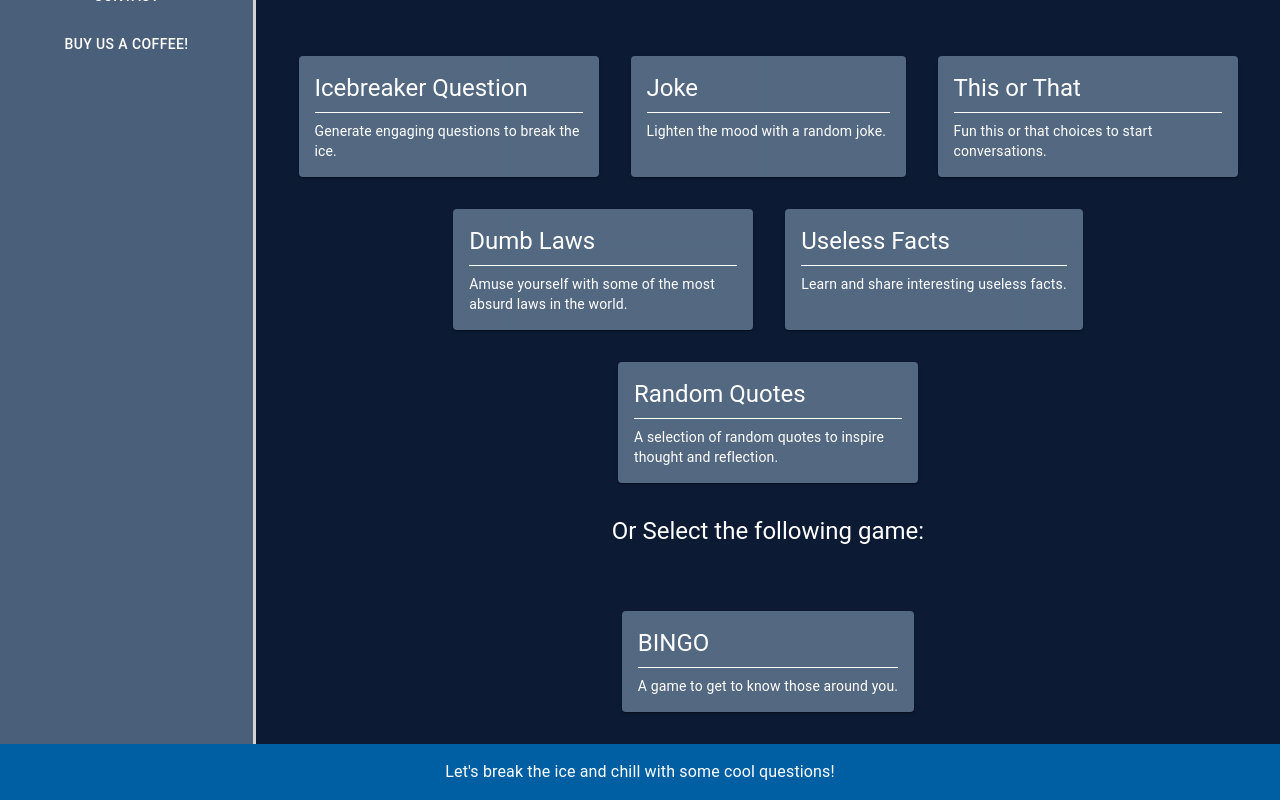
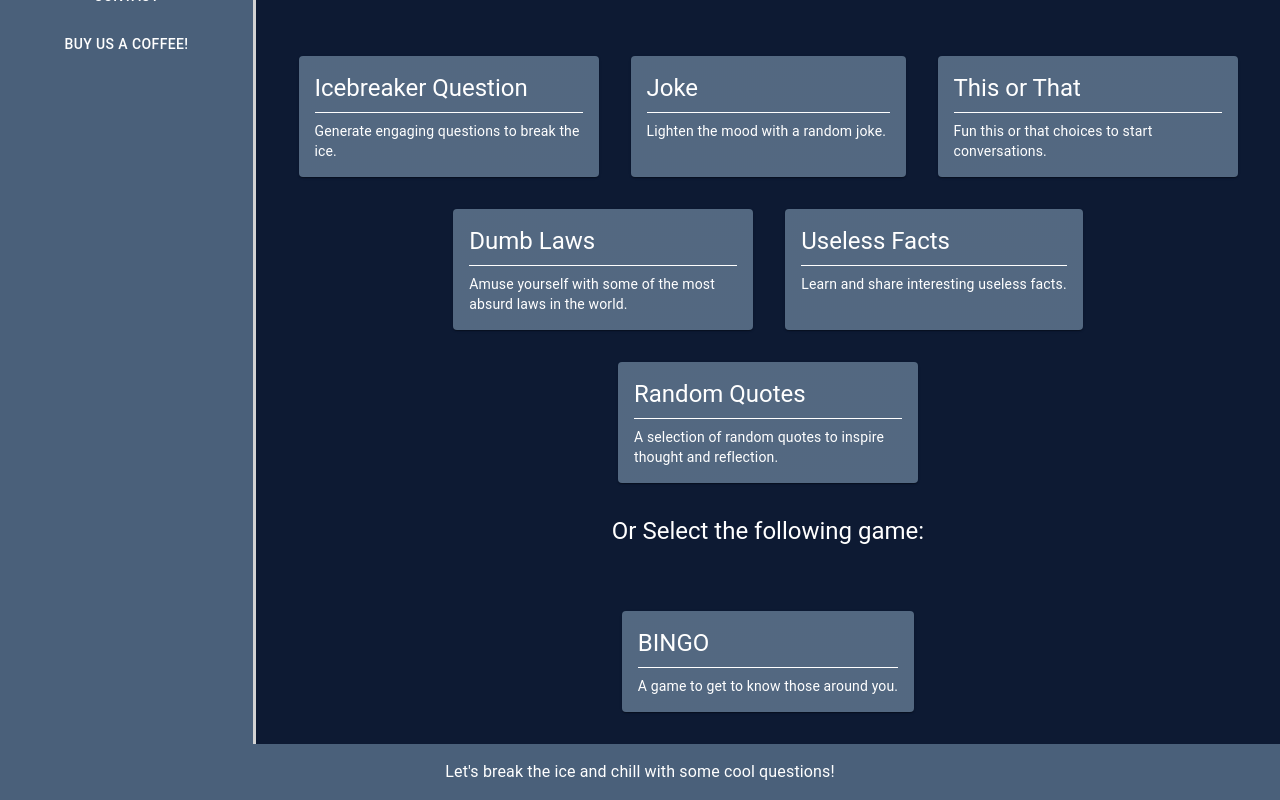
Before and after one commit to valyastriz/Breakin-The-Ice, a React (Create React App) app in the folder client/: page / in a window 1280 px wide. Shown: the part 264-1064 px from the top of the page. Built offline with nearby package versions, Linux system fonts and the light colour scheme.

Commit message:
update footer color to match the navbar and header

```diff
--- a/client/src/components/Footer.jsx
+++ b/client/src/components/Footer.jsx
@@ -1,17 +1,19 @@
 // import { useQuery } from '@apollo/client';
 import React from 'react';
-import { Box, Typography } from '@mui/material'
+import { Box, Typography } from '@mui/material';
+import { useTheme } from '@mui/material/styles';
 
 // import { QUERY_PROFILES } from '../utils/queries';
 
 const Footer = () => {
 //   const { loading, data } = useQuery(QUERY_PROFILES);
 //   const profiles = data?.profiles || [];
+const theme = useTheme();
 
   return (
     <Box
       sx={{
-        backgroundColor: 'primary.main',
+        backgroundColor: theme.background.highlight,
         color: 'white',
         textAlign: 'center',
         padding: 2,
```
